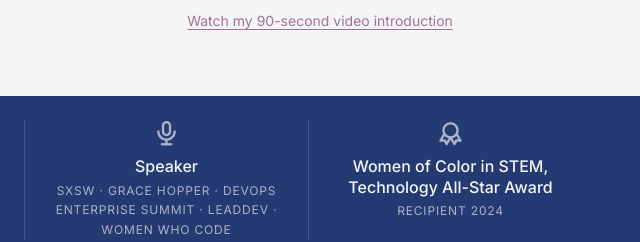
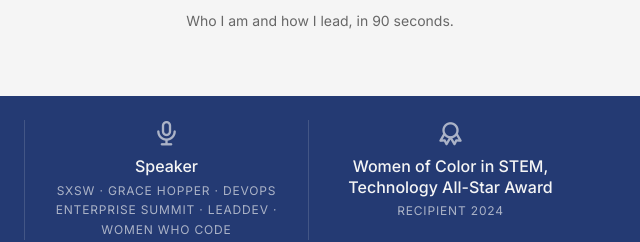
Before and after one commit to mirella4real/mirellabatista-com-frontend, a website: page index2.html in a window 1280 px wide. Shown: the part 477-719 px from the top of the page, 616-1256 px from the left. Drawn offline with nearby package versions, Linux system fonts and the light colour scheme; a script that the page names is missing; a web font is replaced by a local one.

```diff
--- a/css/style2.css
+++ b/css/style2.css
@@ -452,11 +452,6 @@
   margin-bottom: 0;
 }
 
-.hero__video-caption a {
-  color: var(--color-plum);
-  text-decoration: underline;
-  text-underline-offset: 3px;
-}
 
 /* Credential bar */
 .hero__credentials {
--- a/index2.html
+++ b/index2.html
@@ -113,13 +113,7 @@
               </a>
 
               <p class="hero__video-caption">
-                <a
-                  href="https://youtu.be/u1nH3fps6NE?si=tbvx3bkwD15RlNGl"
-                  target="_blank"
-                  rel="noopener"
-                >
-                  Watch my 90-second video introduction
-                </a>
+                  Who I am and how I lead, in 90 seconds.
               </p>
             </div>
           </div>
```
